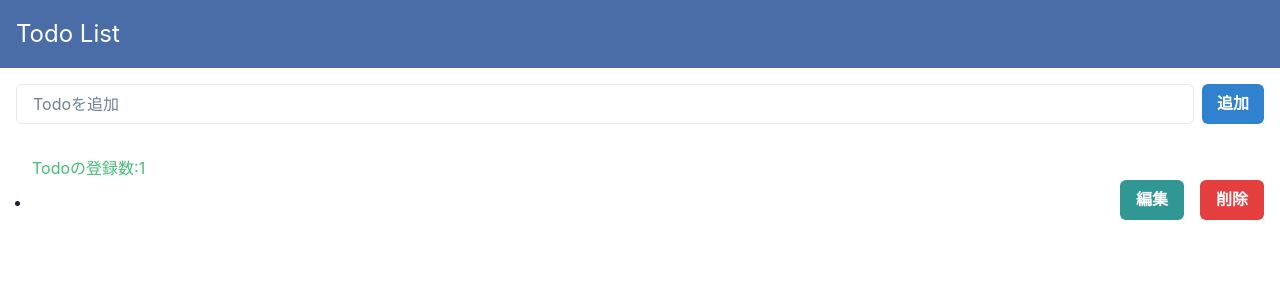
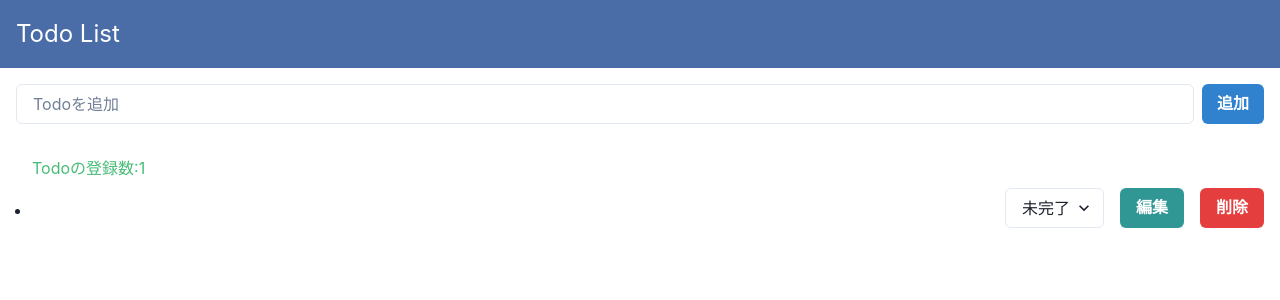
Before and after one commit to okaken2022/my-todo-app, a React (Create React App) app: page / in a window 1280 px wide. Shown: the top 300 px of the page. Built offline with nearby package versions, Linux system fonts and the light colour scheme.

Commit message:
select追加

```diff
--- a/src/components/TodoItem.jsx
+++ b/src/components/TodoItem.jsx
@@ -6,7 +6,8 @@ import {
   ButtonGroup,
   Spacer,
   Flex,
-  Box
+  Box,
+  Select
 } from '@chakra-ui/react'
 
 function TotoItem({ item }) {
@@ -26,6 +27,13 @@ function TotoItem({ item }) {
           <div>{item.title}</div>
         </Box>
         <Spacer />
+        <Box p='2'>
+          <Select placeholder={item.status}>
+            <option value='option1'>未完了</option>
+            <option value='option2'>着手</option>
+            <option value='option3'>完了</option>
+          </Select>
+        </Box>
         <ButtonGroup gap='2'>
           <Button colorScheme='teal'>編集</Button>
           <Button onClick={deleteItem} colorScheme='red'>削除</Button>
--- a/src/components/TodoList.tsx
+++ b/src/components/TodoList.tsx
@@ -10,15 +10,19 @@ import TodoItem from './TodoItem';
 
 function TodoList() {
   const [todoList, setTodoList] = useRecoilState(todoListState);
+  console.log(todoList);
+
+
+  // console.log( todoList );
 
   return (
     <>
       <TodoItemCreator />
       <UnorderedList>
         <TodoListStats />
-        {todoList.map((item) => (
-          <ListItem mb={4}>
-            <TodoItem key={item.id} item={item} />
+        {todoList.map((item, index) => (
+          <ListItem key={index} mb={4}>
+            <TodoItem item={item} />
           </ListItem>
         ))}
       </UnorderedList>
--- a/src/components/atom.tsx
+++ b/src/components/atom.tsx
@@ -4,9 +4,10 @@ export const todoListState = atom({
   key: 'todoListState',
   default: [
     {
-      id: '1',
+      id: '',
       title: '',
-      isComplete: false,
+      date: '',
+      status: '',
     },
   ],
 });
```
